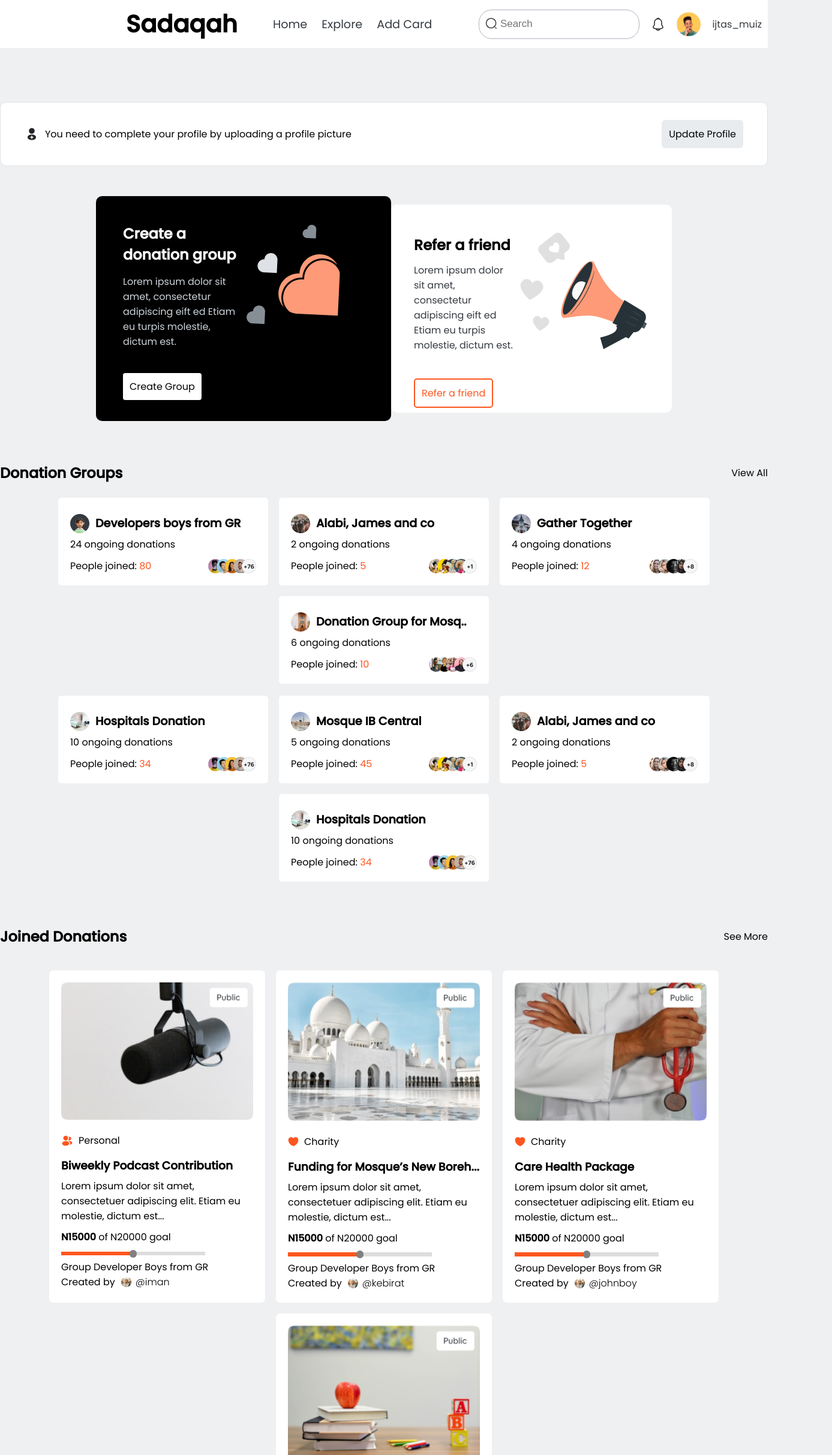
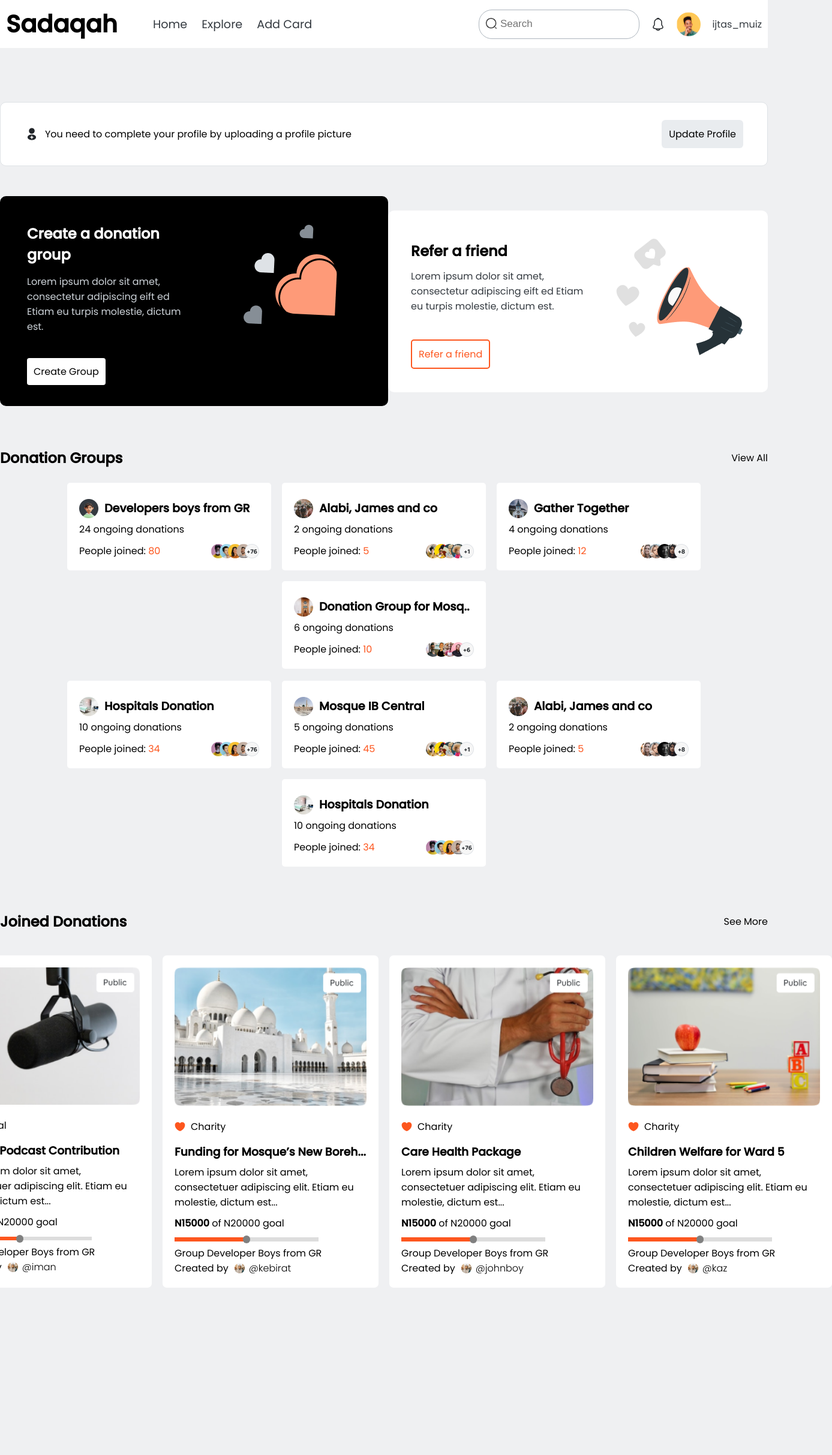
Before and after one commit to IderaNimah/Sadaqah-App, a React (Vite) app: page / in a window 1280 px wide. Shown: the top 2426 px of the page at 60% size, 1387 px wide, since content can reach past the window. After the commit the page ends 2167 px from the top, so only its background shows below. Built offline with nearby package versions, Linux system fonts and the light colour scheme; the HTML template or start-up script is replaced by a standard one.

Commit message:
refining

```diff
--- a/src/App.css
+++ b/src/App.css
@@ -3,6 +3,11 @@
 * {
   padding: 0;
   margin: 0;
+}
+
+.home, .explore, .myProfile{
+  max-width: 1440px;
+  margin: 0px auto;
 }
 body {
   font-family: "Poppins", serif;
@@ -18,7 +23,7 @@ body {
   display: flex;
   justify-content: space-between;
   align-items: center;
-  margin-left: 200px;
+  margin: 0px auto;
 }
 .logo h1 {
   font-size: 2.5em;
@@ -102,7 +107,7 @@ nav li {
   padding: 40px;
   margin: auto;
   border: 1px #dee2e6 solid;
-  max-width: 1200px;
+  /* max-width: 1200px; */
   align-items: center;
   border-radius: 10px;
   margin-top: 90px;
@@ -137,7 +142,7 @@ nav li {
   align-items: center;
   margin: auto;
   margin-top: 50px;
-  width: 75%;
+  /* width: 75%; */
 }
 .donation {
   background-color: black;
@@ -225,7 +230,7 @@ nav li {
 .profile {
   background: #ffff;
   padding: 20px;
-  width: 310px;
+  width: 300px;
   border-radius: 5px;
 }
 
@@ -263,7 +268,7 @@ nav li {
   justify-content: space-between;
   align-items: center;
   margin: 69px auto;
-  max-width: 1440px;
+  /* max-width: 1440px; */
 }
 
 /*  */
@@ -280,11 +285,13 @@ nav li {
 }
 
 .let {
-  display: flex;
-  flex-wrap: wrap;
+  /* display: flex;
+  flex-wrap: wrap; */
   gap: 18px; /* Space between components */
   justify-content: center; /* Center alignment for components */
   margin-bottom: 20px;
+  display: grid;
+  grid-template-columns: repeat(4, 1fr);
 }
 
 .joins {
@@ -402,7 +409,6 @@ nav li {
 .headexplore {
   margin: auto;
   margin-top: 50px;
-  width: 75%;
 }
 .headexplore h2 {
   margin-top: 60px;
@@ -503,7 +509,6 @@ nav li {
 .myProfile {
   margin: auto;
   margin-top: 50px;
-  width: 75%;
 }
 
 .subProfile {
--- a/src/App.jsx
+++ b/src/App.jsx
@@ -1,9 +1,10 @@
 import { BrowserRouter, Routes, Route } from "react-router-dom";
 import "./App.css";
 import Header from "./components/Header.jsx";
-import DonationMain from "./components/Donationmain.jsx";
-import JoinDonation from "./components/JoinDonation.jsx";
-import Minimain from "./components/Minimain.jsx";
+// import DonationMain from "./components/Donationmain.jsx";
+// import JoinDonation from "./components/JoinDonation.jsx";
+// import Minimain from "./components/Minimain.jsx";
+import Home from "./components/Home.jsx";
 import Explore from "./components/Explore.jsx";
 import AddCard from "./components/AddCard.jsx";
 import Profile from "./components/Profile.jsx";
@@ -14,17 +15,7 @@ function App() {
       <Header /> {/* Header stays here, always visible */}
       <Routes>
         {/* Render components based on the current route */}
-        <Route
-          path="/"
-          element={
-            <>
-              <Minimain />
-              <DonationMain />
-              <JoinDonation />
-
-            </>
-          }
-        />
+       <Route path="/" element = {<Home/>}/>
         <Route path="/explore" element={<Explore />} />
         <Route path="/addcard" element={<AddCard />} />
         <Route path="/profile" element={<Profile />} />
--- a/src/components/Explore.jsx
+++ b/src/components/Explore.jsx
@@ -2,7 +2,7 @@ import JoinDonation from "./JoinDonation"
 
 function Explore() {
   return (
-  <>
+  <div className="explore">
     <div className="headexplore">
       <h2>Explore</h2>
       <div className="search-container">
@@ -17,7 +17,7 @@ function Explore() {
       </div>
       </div>
       <JoinDonation/>
-  </>
+  </div>
   );
 }
 
--- /dev/null
+++ b/src/components/Home.jsx
@@ -0,0 +1,15 @@
+import JoinDonation from "./JoinDonation.jsx";
+import Minimain from "./Minimain.jsx";
+import DonationMain from "./Donationmain.jsx";
+
+function Home() {
+  return (
+    <div className="home">
+        <Minimain/>
+        <DonationMain/>
+        <JoinDonation/>
+    </div>
+  )
+}
+
+export default Home;
```
